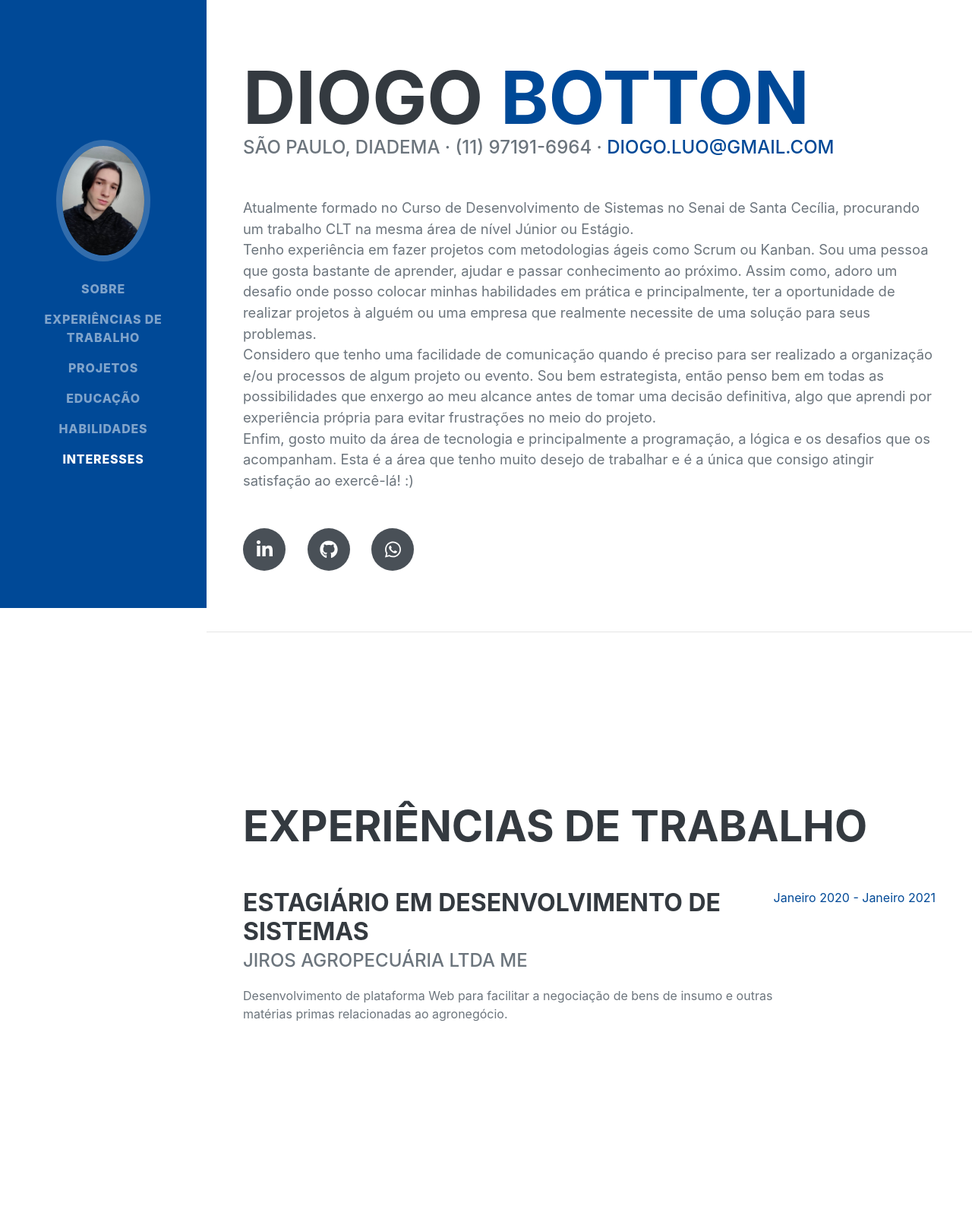
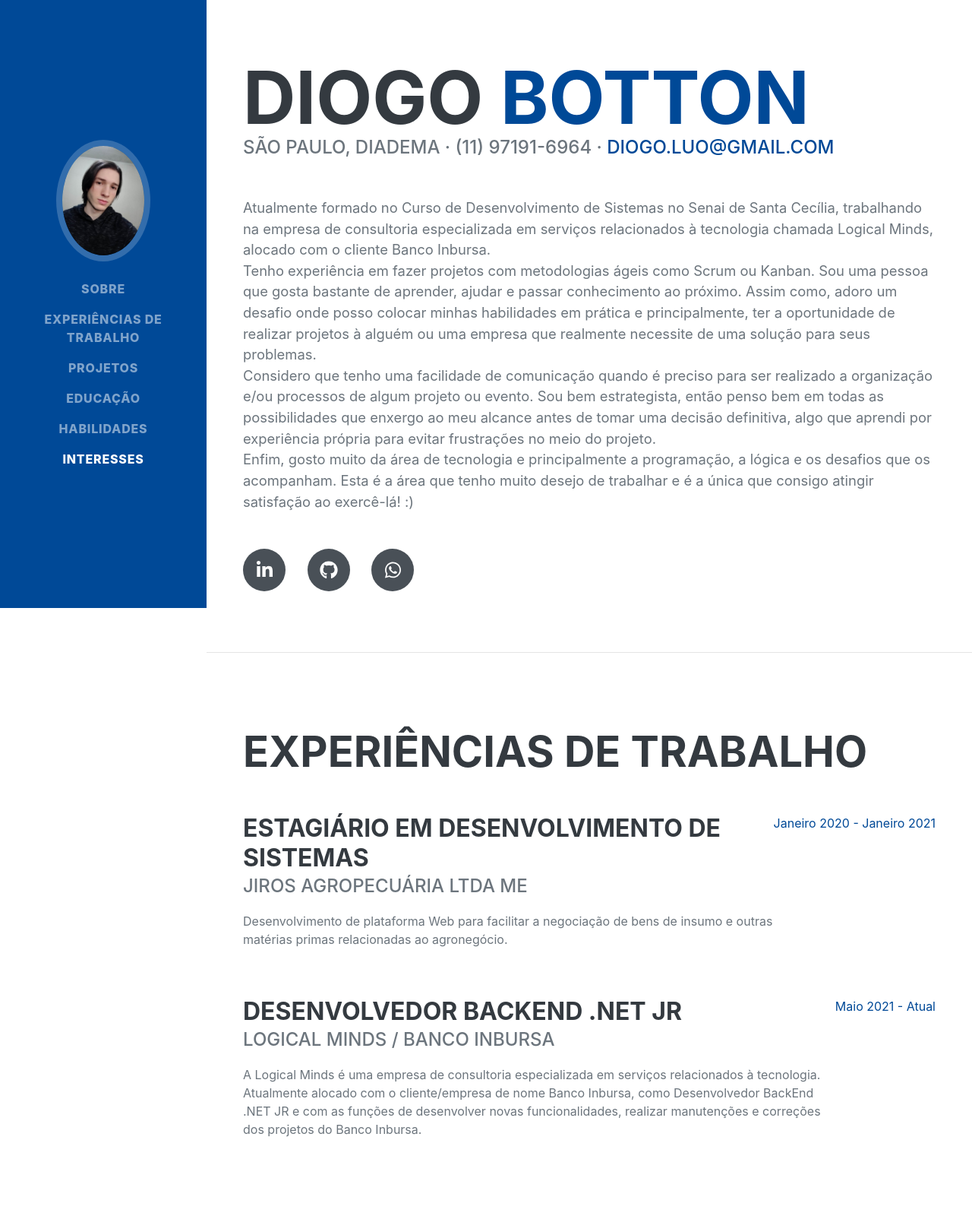
Before and after one commit to DiogoBotton/Portfolio_DB, a plain HTML site: page index.html in a window 1280 px wide. Shown: the top 1600 px of the page at 76% size. Drawn offline with nearby package versions, Linux system fonts and the light colour scheme; a web font is replaced by a local one.

Commit message:
Atualizacao de portfolio

```diff
--- a/index.html
+++ b/index.html
@@ -54,10 +54,8 @@
                     São Paulo, Diadema · (11) 97191-6964 ·
                     <a href="mailto:diogo.luo@gmail.com">diogo.luo@gmail.com</a>
                 </div>
-                <p class="lead mb-5">Atualmente formado no Curso de
-                    Desenvolvimento de Sistemas no Senai de Santa
-                    Cecília, procurando um trabalho CLT na mesma
-                    área de nível Júnior ou Estágio.<br>
+                <p class="lead mb-5">Atualmente formado no Curso de Desenvolvimento de Sistemas no Senai de Santa Cecília,
+                    trabalhando na empresa de consultoria especializada em serviços relacionados à tecnologia chamada Logical Minds, alocado com o cliente Banco Inbursa.<br>
                     Tenho experiência em fazer projetos com metodologias ágeis como Scrum ou Kanban. Sou uma pessoa que
                     gosta bastante de aprender, ajudar e passar conhecimento ao próximo. Assim como, adoro um desafio
                     onde posso colocar minhas habilidades em prática e principalmente, ter a oportunidade de realizar
@@ -96,6 +94,18 @@
                             relacionadas ao agronegócio.</p>
                     </div>
                     <div class="flex-shrink-0"><span class="text-primary">Janeiro 2020 - Janeiro 2021</span></div>
+                </div>
+
+                <div class="d-flex flex-column flex-md-row justify-content-between mb-5">
+                    <div class="flex-grow-1">
+                        <h3 class="mb-0">Desenvolvedor BackEnd .NET JR</h3>
+                        <div class="subheading mb-3">Logical Minds / Banco Inbursa</div>
+                        <p>A Logical Minds é uma empresa de consultoria especializada em serviços relacionados à tecnologia.
+                            Atualmente alocado com o cliente/empresa de nome Banco Inbursa, como Desenvolvedor BackEnd .NET JR e com as funções de
+                            desenvolver novas funcionalidades, realizar manutenções e correções dos projetos do Banco Inbursa.
+                            </p>
+                    </div>
+                    <div class="flex-shrink-0"><span class="text-primary">Maio 2021 - Atual</span></div>
                 </div>
             </div>
         </section>
@@ -187,6 +197,9 @@
                 <li class="list-inline-item">MySQL</li>
                 <li class="list-inline-item">NoSQL / MongoDB</li>
                 <li class="list-inline-item">Firebase</li>
+                <li class="list-inline-item">JavaScript</li>
+                <li class="list-inline-item">Reacj.js</li>
+                <li class="list-inline-item">Vue.js</li>
             </ul>
             <div class="subheading mb-3">Fluxos de trabalho</div>
             <ul class="fa-ul mb-0">
@@ -206,10 +219,11 @@
     <section class="resume-section" id="interests">
         <div class="resume-section-content">
             <h2 class="mb-5">Interesses</h2>
-            <p>Falando sobre questões técnicas, meus interesses são Desenvolvimento Web e Mobile, Linux (bem iniciante
+            <p>Falando sobre questões técnicas, meus interesses são Desenvolvimento Web, Linux (bem iniciante
                 ainda),
                 Google Cloud Plataform, Amazon AWS, Firebase,
                 Hospedagem de Servidores de Jogos ou Sites.</p>
+            <p>Recentemente me interessei bastante pelo mundo das criptomoedas e estou buscando aprender sobre a programação na Blockchain.</p>
             <p class="mb-0">Sobre passa tempos ou hobbys, gosto bastante de jogar jogos de simulação (aviônica,
                 automobilística e militar), filmes de ficção científica, fantasia e animes. <br>
                 Costumo às vezes tocar violão / guitarra e cantar. No meu período de adolescência, no ensino médio,
```
